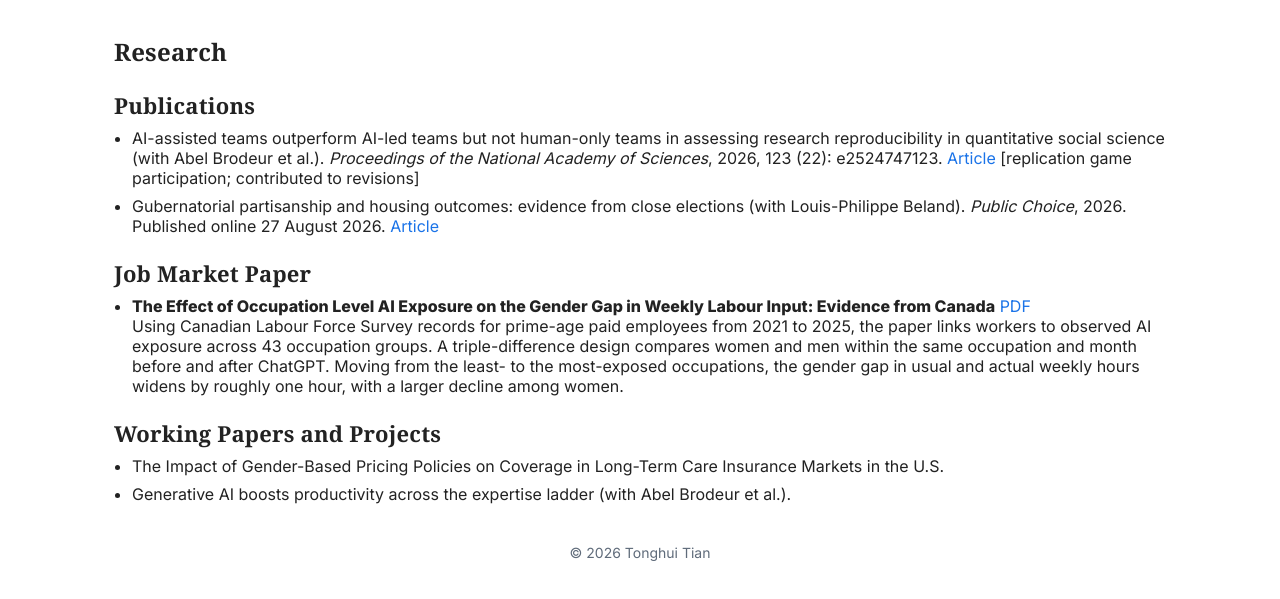
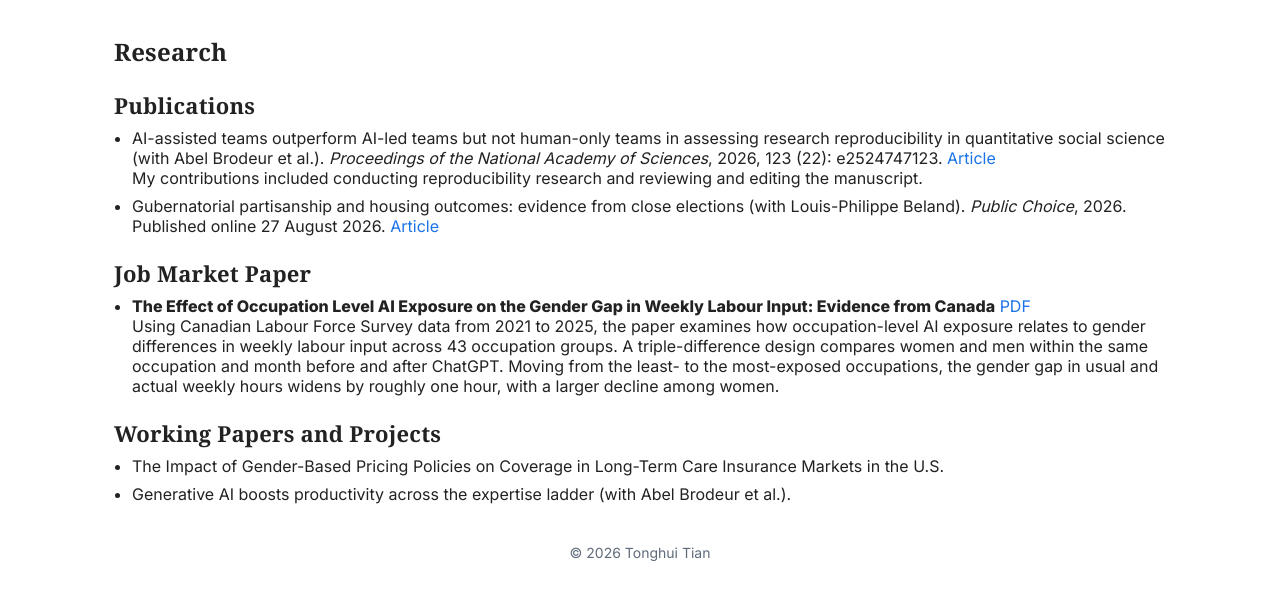
Before and after one commit to tttthhtysx/tt-personal-website, a plain HTML site: page index.html in a window 1280 px wide. Both pictures are taken after a click on the link "Research". Shown: the part 55-654 px from the top of the page. Drawn offline with Linux system fonts and the light colour scheme.

Commit message:
Update public research materials

```diff
--- a/index.html
+++ b/index.html
@@ -126,14 +126,14 @@
       <div class="card">
         <h3>Publications</h3>
         <ul class="list">
-          <li>AI-assisted teams outperform AI-led teams but not human-only teams in assessing research reproducibility in quantitative social science (with Abel Brodeur et al.). <em>Proceedings of the National Academy of Sciences</em>, 2026, 123 (22): e2524747123. <a href="https://doi.org/10.1073/pnas.2524747123" target="_blank" rel="noopener">Article</a> <span class="muted">[replication game participation; contributed to revisions]</span></li>
+          <li>AI-assisted teams outperform AI-led teams but not human-only teams in assessing research reproducibility in quantitative social science (with Abel Brodeur et al.). <em>Proceedings of the National Academy of Sciences</em>, 2026, 123 (22): e2524747123. <a href="https://doi.org/10.1073/pnas.2524747123" target="_blank" rel="noopener">Article</a><br><span class="muted">My contributions included conducting reproducibility research and reviewing and editing the manuscript.</span></li>
           <li>Gubernatorial partisanship and housing outcomes: evidence from close elections (with Louis-Philippe Beland). <em>Public Choice</em>, 2026. Published online 27 August 2026. <a href="https://doi.org/10.1007/s11127-026-01463-w" target="_blank" rel="noopener">Article</a></li>
         </ul>
       </div>
       <div class="card">
         <h3>Job Market Paper</h3>
         <ul class="list">
-          <li><strong>The Effect of Occupation Level AI Exposure on the Gender Gap in Weekly Labour Input: Evidence from Canada</strong> <a href="papers/Tonghui_Tian_Job_Market_Paper.pdf" target="_blank" rel="noopener">PDF</a><br>Using Canadian Labour Force Survey records for prime-age paid employees from 2021 to 2025, the paper links workers to observed AI exposure across 43 occupation groups. A triple-difference design compares women and men within the same occupation and month before and after ChatGPT. Moving from the least- to the most-exposed occupations, the gender gap in usual and actual weekly hours widens by roughly one hour, with a larger decline among women.</li>
+          <li><strong>The Effect of Occupation Level AI Exposure on the Gender Gap in Weekly Labour Input: Evidence from Canada</strong> <a href="papers/Tonghui_Tian_Job_Market_Paper.pdf" target="_blank" rel="noopener">PDF</a><br>Using Canadian Labour Force Survey data from 2021 to 2025, the paper examines how occupation-level AI exposure relates to gender differences in weekly labour input across 43 occupation groups. A triple-difference design compares women and men within the same occupation and month before and after ChatGPT. Moving from the least- to the most-exposed occupations, the gender gap in usual and actual weekly hours widens by roughly one hour, with a larger decline among women.</li>
         </ul>
       </div>
       <div class="card">
@@ -154,7 +154,7 @@
           <li>ECON 1002 Introduction to Macroeconomics, 2021 Winter, 2021 Fall, 2022 Fall, 2025 Winter</li>
           <li>ECON 2009 Managerial Economics, 2024 Fall</li>
           <li>ECON 2220 Introductory Econometrics, 2025 Summer</li>
-          <li>ECON 2708 Applied Data Analysis, 2022 Fall, 2024 Winter</li>
+          <li>ECON 3920 Professional Practice of Economics, 2025 Winter</li>
           <li>ECON 3602 International Monetary Problems, 2021 Winter</li>
           <li>ECON 4020 Advanced Microeconomic Theory, 2022 Fall, 2023 Fall, 2025 Winter</li>
           <li>ECON 4052 Corporate Financial Economics, 2022 Winter</li>
```
Also changed, not shown: 2 other files.
